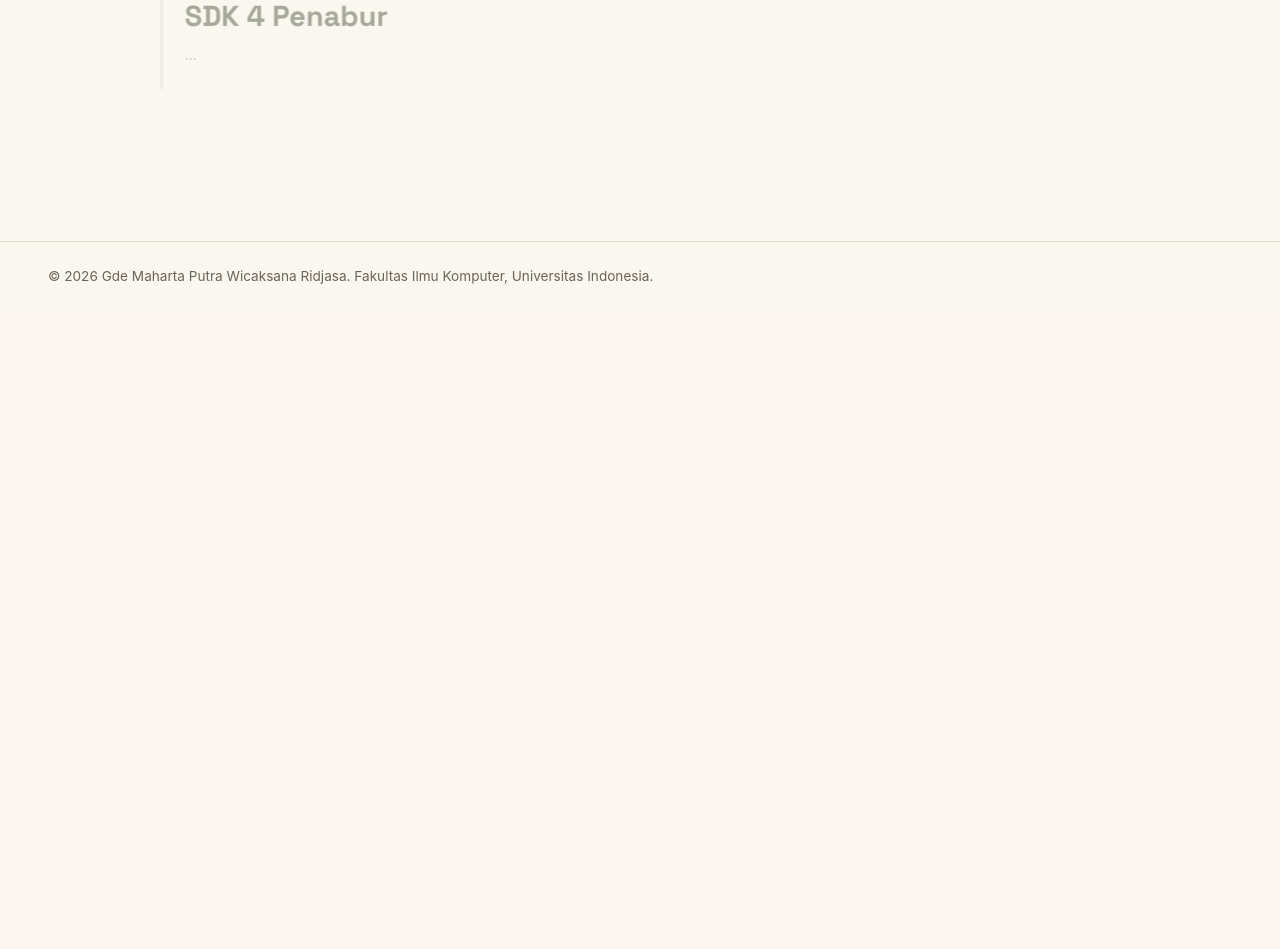
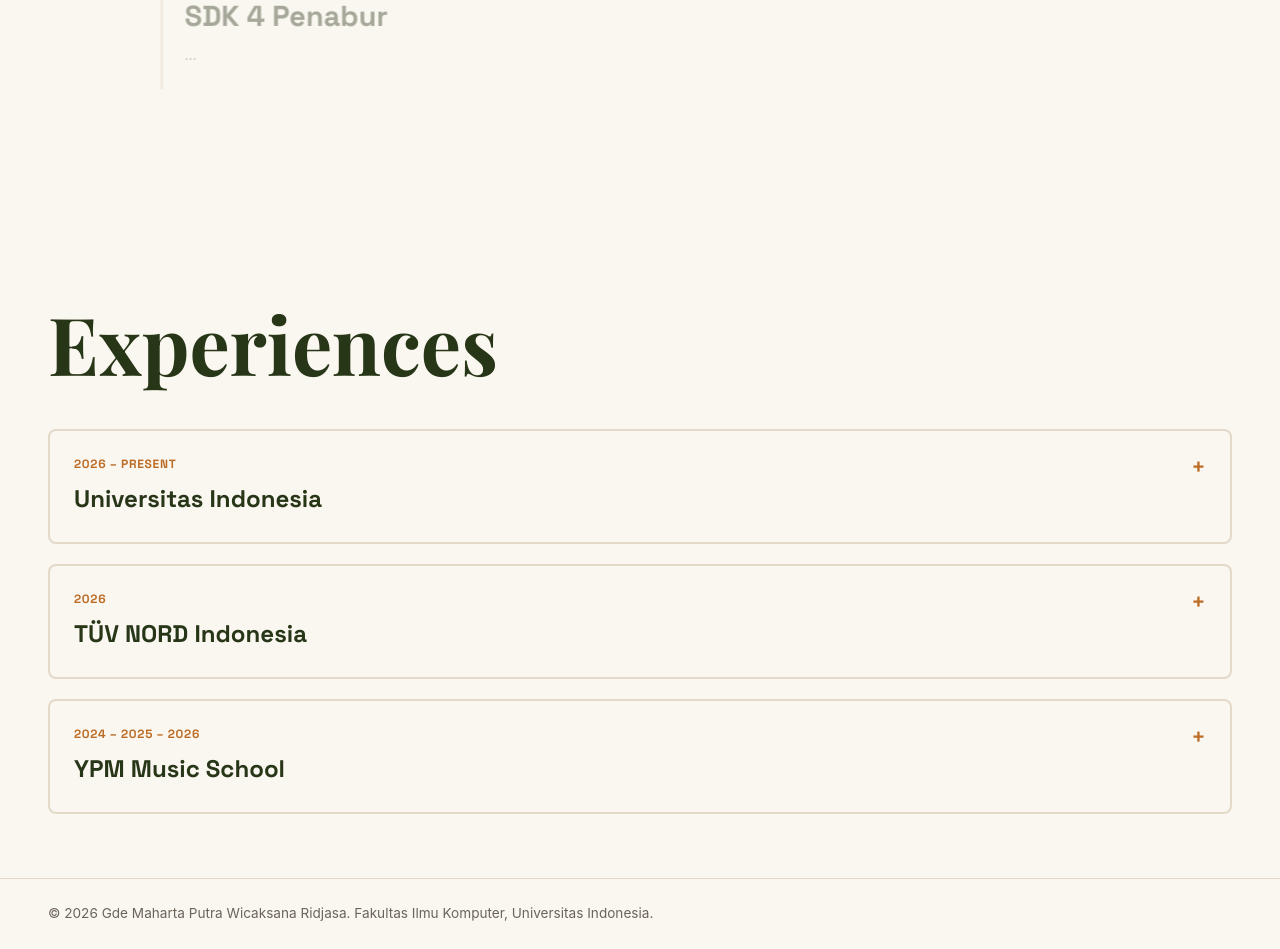
Before and after one commit to gdemahartaputra-hash/myportofolio, a Django app: page / in a window 1280 px wide. Shown: the part 1804-2753 px from the top of the page. Before the commit the page ends 2088 px from the top, so only its background shows below. Run offline with Django 5.2, Linux system fonts and the light colour scheme; some web fonts are replaced.

Commit message:
Menambahkan experience section. Animation menggunakan framework AOS

```diff
--- a/static/css/style.css
+++ b/static/css/style.css
@@ -286,7 +286,6 @@
     }
 }
 
-
 .education-year {
     font-size: 0.8rem;
     text-transform: uppercase;
@@ -305,6 +304,102 @@
 .education-detail {
     color: var(--text-muted);
     font-size: 0.95rem;
+}
+
+/* Experience Section */
+
+.experience-section {
+    padding: 4rem 0;
+}
+
+.experience-heading {
+    margin-bottom: 3rem;
+}
+
+.experience-list {
+    display: flex;
+    flex-direction: column;
+    gap: 1.25rem;
+}
+
+.experience-item {
+    text-decoration: none;
+    color: inherit;
+    border: 2px solid var(--line);
+    border-radius: 8px;
+    padding: 1.5rem 3rem 1.5rem 1.5rem;
+    position: relative;
+    cursor: pointer;
+    transition: border-color 0.2s ease, border-radius 0.2s ease,
+        box-shadow 0.2s ease, transform 0.2s ease, background-color 0.2s ease;
+}
+
+.experience-item::after {
+    content: "+";
+    position: absolute;
+    top: 1.5rem;
+    right: 1.5rem;
+    font-family: "Space Grotesk", sans-serif;
+    font-size: 1.5rem;
+    line-height: 1;
+    color: var(--accent-dark);
+    transition: transform 0.2s ease;
+}
+
+.experience-item:hover {
+    border-color: var(--ink);
+    border-radius: 8px;
+    background-color: var(--accent);
+    box-shadow: 6px 6px 0 var(--ink);
+    transform: translate(-6px, -6px);
+}
+
+.experience-item:hover::after {
+    color: var(--ink);
+    transform: rotate(135deg);
+}
+
+.experience-item:hover .experience-year {
+    color: #000000;
+}
+
+.experience-item:hover h2 {
+    color: #ffffff;
+}
+
+.experience-item:hover .experience-detail {
+    color: #ffffff;
+}
+
+.experience-year {
+    font-family: "Space Grotesk", sans-serif;
+    font-size: 0.75rem;
+    letter-spacing: 0.06em;
+    text-transform: uppercase;
+    color: var(--accent-dark);
+    font-weight: 700;
+    margin-bottom: 0.35rem;
+}
+
+.experience-item h2 {
+    font-family: "Space Grotesk", sans-serif;
+    font-size: 1.5rem;
+    margin: 0;
+}
+
+.experience-detail {
+    max-height: 0;
+    opacity: 0;
+    overflow: hidden;
+    margin-top: 0;
+    color: var(--ink);
+    transition: max-height 0.4s ease, opacity 0.3s ease, margin-top 0.3s ease;
+}
+
+.experience-item:hover .experience-detail {
+    max-height: 10rem;
+    opacity: 1;
+    margin-top: 0.75rem;
 }
 
 /* Footer & Responsive */
--- a/templates/index.html
+++ b/templates/index.html
@@ -8,6 +8,7 @@
     <link rel="preconnect" href="https://fonts.gstatic.com" crossorigin>
     <link href="https://fonts.googleapis.com/css2?family=Playfair+Display:ital,wght@0,700;1,600&family=Space+Grotesk:wght@500;700&display=swap" rel="stylesheet">
     <link rel="stylesheet" href="/static/css/style.css">
+    <link rel="stylesheet" href="https://cdnjs.cloudflare.com/ajax/libs/aos/2.3.1/aos.css">
 </head>
 <body>
     <header class="site-header">
@@ -18,7 +19,6 @@
                 <a href="#education">Education</a>
                 <a href="#experience">Experiences</a>
             </nav>
-
         </div>
     </header>
 
@@ -94,6 +94,33 @@
                 </div>
             </div>
         </section>
+
+        <section class="hero experience-section" id="experience">
+            <div class="container">
+                <div class="hero-identity experience-heading">
+                    <h1>Experiences</h1>
+                </div>
+                <div class="experience-list">
+                    <div class="experience-item" data-aos="flip-down">
+                        <p class="experience-year">2026 &ndash; Present</p>
+                        <h2>Universitas Indonesia</h2>
+                        <p class="experience-detail">Teaching Assistant of Discrete Mathematics 1</p>
+                    </div>
+                    <a href="https://drive.google.com/file/d/1tLczETQEnYFPxAH27x4BV27JZK7wWW_4/view?usp=sharing" class="experience-item" data-aos="flip-down" data-aos-delay="150">
+                        <p class="experience-year">2026</p>
+                        <h2>TÜV NORD Indonesia</h2>
+                        <p class="experience-detail">Corporate Marketing and Communication Intern</p>
+                    </a>
+                    <div class="experience-item" data-aos="flip-down" data-aos-delay="300">
+                        <p class="experience-year">2024 &ndash; 2025 &ndash; 2026</p>
+                        <h2>YPM Music School</h2>
+                        <p class="experience-detail">THE 2024 &ndash; 2025 &ndash; 2026 GOLDEN YPM ARTIST AWARD</p>
+                    </div>
+                </div>
+            </div>
+        </section>
+
+
     </main>
 
     <footer class="site-footer">
@@ -101,5 +128,13 @@
             <p>&copy; 2026 Gde Maharta Putra Wicaksana Ridjasa. Fakultas Ilmu Komputer, Universitas Indonesia.</p>
         </div>
     </footer>
+
+    <script src="https://cdnjs.cloudflare.com/ajax/libs/aos/2.3.1/aos.js"></script>
+    <script>
+        AOS.init({
+            duration: 800,
+        });
+    </script>
+
 </body>
 </html>
```
